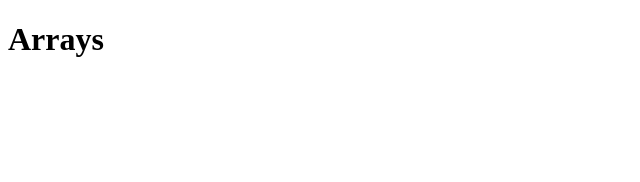
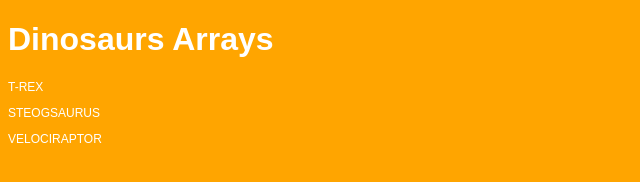
Before and after one commit to Saul3d/js-array, a plain HTML site: page index.html in a window 1280 px wide. Shown: the whole page, without its empty margins (0-640 px from the left). Drawn offline with Linux system fonts and the light colour scheme.

Commit message:
added dinsosaur function

```diff
--- a/index.html
+++ b/index.html
@@ -9,7 +9,8 @@
     <link rel="stylesheet" href="./styles.css">
 </head>
 <body>
-    <h1>Arrays</h1>
+    <h1>Dinosaurs Arrays</h1>
+    <div id="display"></div>
 <script src="script.js"></script>
 </body>
 </html>
--- a/script.js
+++ b/script.js
@@ -1 +1,35 @@
-console.log('hello world');
+const dinosaurs = [
+    {
+        dinoType: 't-rex'
+    },
+    {
+        dinoType: 'steogsaurus'
+    },
+    {
+        dinoType: 'velociraptor'
+    }
+];
+
+//loop over dinosaurs
+//build up a domstring
+//print domstring to the dom
+const printToDom = (divId, textToPrint) => {
+    const getElement = document.getElementById(divId);
+    getElement.innerHTML = textToPrint;
+
+}
+
+const buildDinosaurs = () => {
+    let domString = '';
+    for (let i = 0; i < dinosaurs.length; i++){
+        domString += `<h3>${dinosaurs[i].dinoType}</h3>`;
+        // console.log(dinosaurs[i].dinoType);
+        printToDom('display', domString);
+    }
+};
+
+const init = () => {
+    buildDinosaurs();
+};
+
+init();
--- a/styles.css
+++ b/styles.css
@@ -0,0 +1,12 @@
+body{
+    background-color:orange;
+    color:#fff;
+    font-family:sans-serif;
+
+}
+
+h3{
+    text-transform: uppercase;
+    font-weight:200;
+    font-size:.75em;
+}
```
